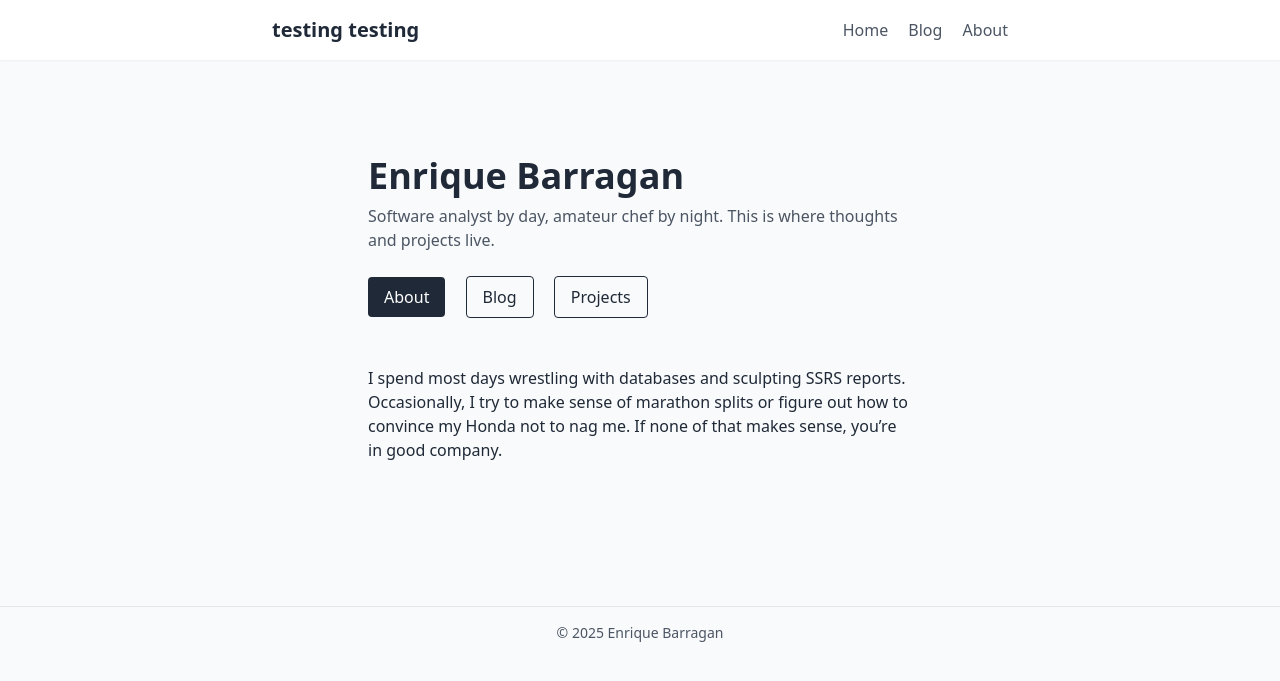
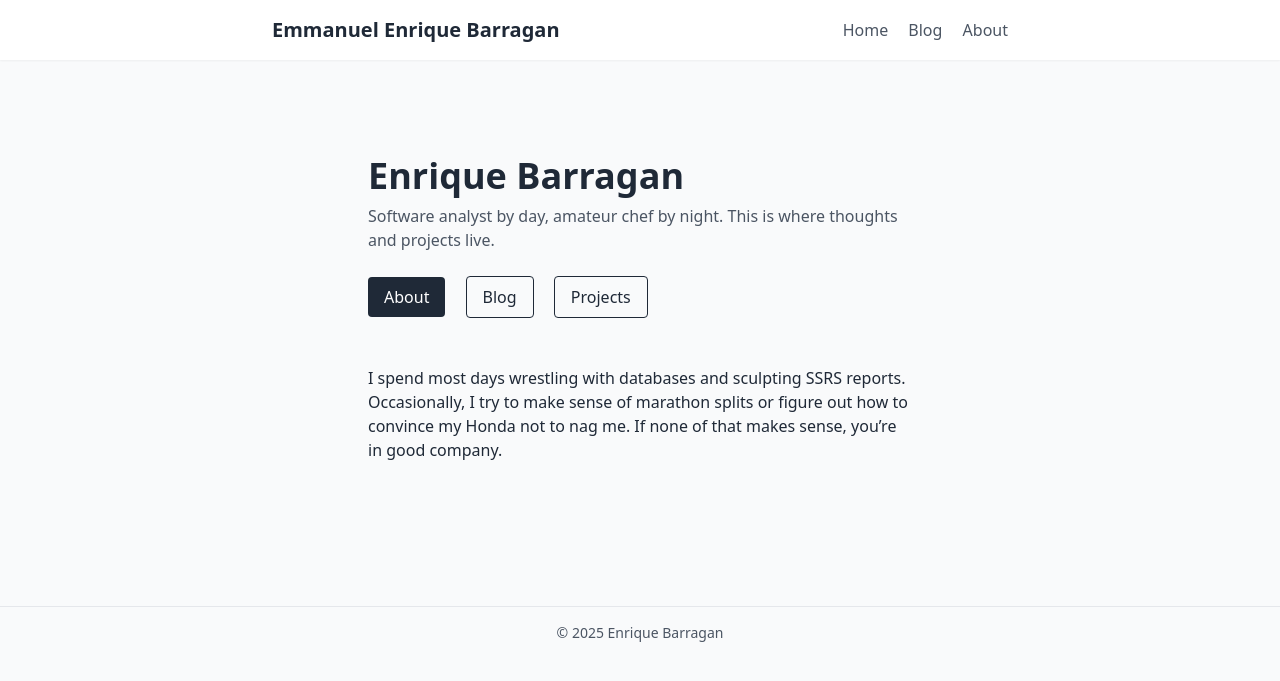
Before and after one commit to enriquebarragan/enriquebarragan.github.io, a Jekyll site: the page built from index.md, in a window 1280 px wide. Shown: the top 681 px of the page. Built offline with Jekyll 4.4.1, drawn with Linux system fonts in a browser that asks for light colours; nearby versions of some CDN libraries.

Commit message:
Update _config.yml

```diff
--- a/_config.yml
+++ b/_config.yml
@@ -1,3 +1,24 @@
-title: testing testing
-description: Just a minimal test site
+title: Emmanuel Enrique Barragan
+description: a personal website
+author: Emmanuel Enrique Barragan Lopez
+
+url: "https://enriquebarragan.me"
+
 markdown: kramdown
+kramdown:
+  input: GFM
+  hard_wrap: false
+  syntax_highlighter: rouge
+
+nav:
+  - title: Home
+    url: /
+  - title: Posts
+    url: /posts/
+  - title: About
+    url: /about/
+
+exclude:
+  - README.md
+
+timezone: America/Chicago
```
